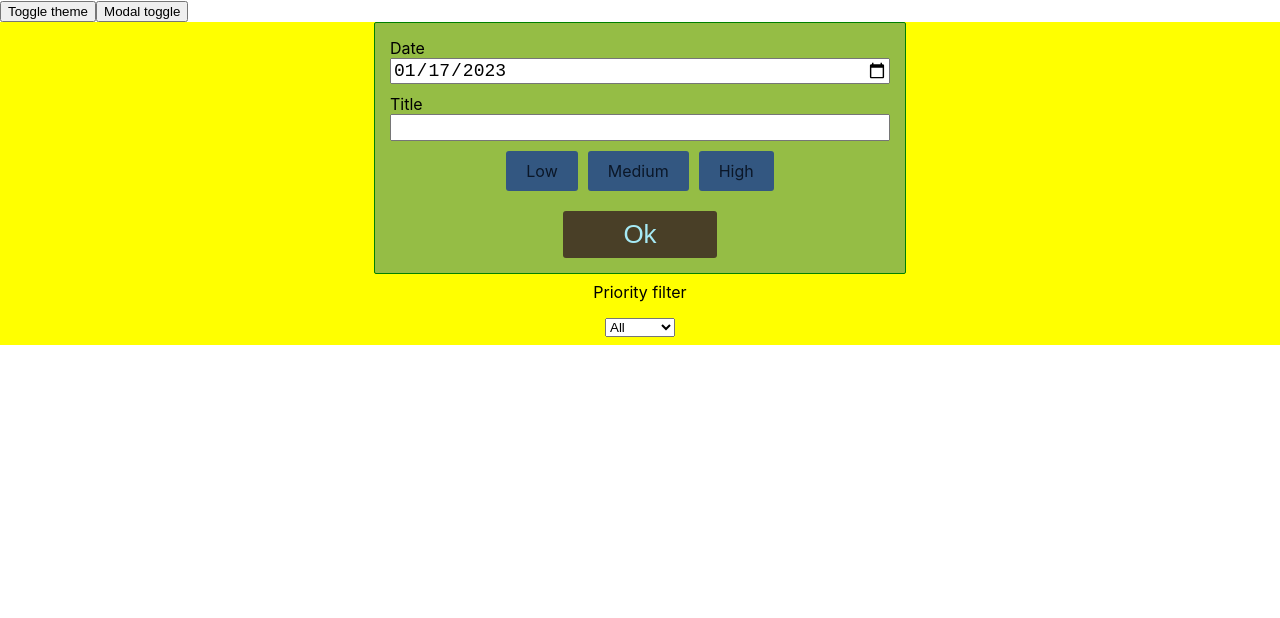
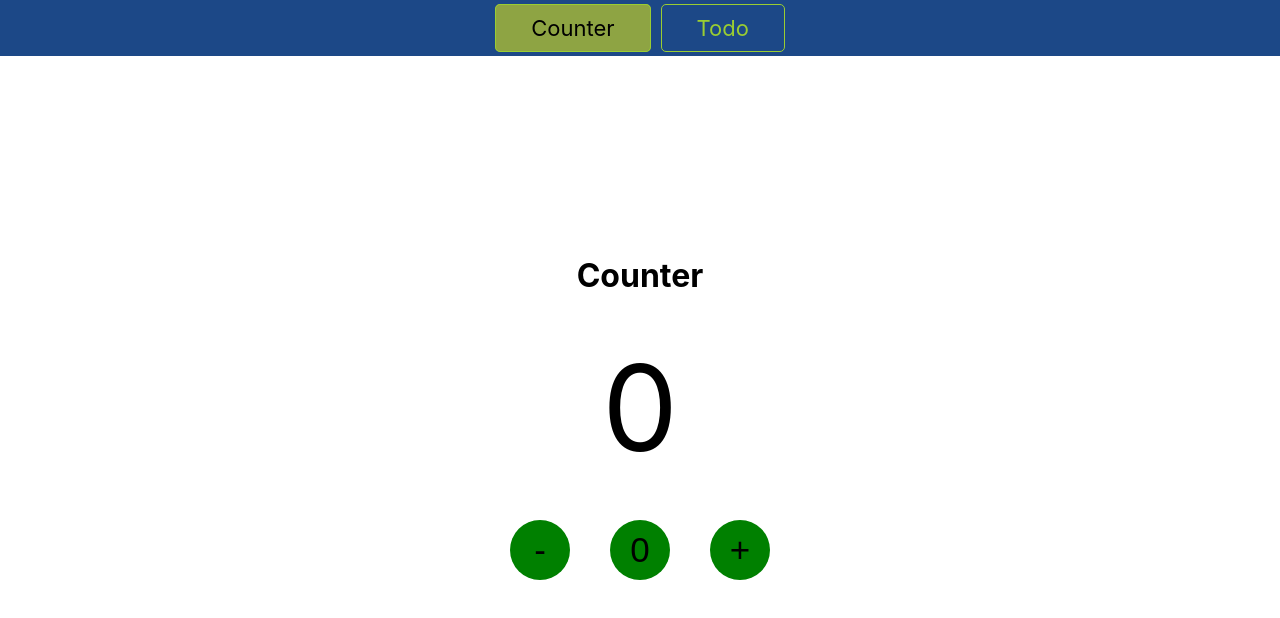
Before and after one commit to z9877969/bc_40, a React (Create React App) app: page /counter in a window 1280 px wide. Shown: the top 618 px of the page. Built offline with nearby package versions, Linux system fonts and the light colour scheme.

Commit message:
adds base code to redux

```diff
--- a/package.json
+++ b/package.json
@@ -9,6 +9,7 @@
     "clsx": "^1.2.1",
     "react": "^18.2.0",
     "react-dom": "^18.2.0",
+    "react-router-dom": "^6.8.0",
     "react-scripts": "5.0.1",
     "sass": "^1.57.1",
     "styled-components": "^5.3.6",
--- a/src/components/App/App.jsx
+++ b/src/components/App/App.jsx
@@ -1,27 +1,17 @@
-import { useState, useContext } from "react";
-import { IsModalOpenContext } from "../..";
-import TodoPage from "../TodoPage/TodoPage";
-// import { useToggle } from "../../hooks/useToggle";
+import { Navigate, Route, Routes } from "react-router-dom";
+import Navigation from "../Navigation/Navigation";
+import TodoPage from "../../pages/TodoPage";
+import CounterPage from "../../pages/CounterPage";
 
 const App = () => {
-  const [theme, setTheme] = useState("light"); // theme = "dark"
-  // const [isModalOpen, setIsModalOpen] = useState(false);
-
-  const { setIsModalOpen } = useContext(IsModalOpenContext);
-
-
-  const toggleTheme = () => {
-    // setTheme("dark");
-    setTheme((prevTheme) => (prevTheme === "dark" ? "light" : "dark"));
-  };
-
   return (
     <>
-      <button onClick={toggleTheme}>Toggle theme</button>
-      <button onClick={() => setIsModalOpen((prev) => !prev)}>
-        Modal toggle
-      </button>
-      <TodoPage theme={theme} />
+      <Navigation />
+      <Routes>
+        <Route path="/counter" element={<CounterPage />} />
+        <Route path="/todo" element={<TodoPage />} />
+        <Route path="*" element={<Navigate to={"/counter"} />} />
+      </Routes>
     </>
   );
 };
--- /dev/null
+++ b/src/components/Counter/Counter.jsx
@@ -0,0 +1,23 @@
+import s from "./Counter.module.scss";
+
+const Counter = () => {
+  return (
+    <div className={s.container}>
+      <h1 className={s.title}>Counter</h1>
+      <p className={s.count}>0</p>
+      <div className={s.btnsWrapper}>
+        <button className={s.btn} type="button">
+          -
+        </button>
+        <button className={s.btn} type="button">
+          0
+        </button>
+        <button className={s.btn} type="button">
+          +
+        </button>
+      </div>
+    </div>
+  );
+};
+
+export default Counter;
--- /dev/null
+++ b/src/components/Counter/Counter.module.scss
@@ -0,0 +1,38 @@
+.container {
+  width: 300px;
+  margin: 0 auto;
+  padding: 200px 0;
+}
+
+.title {
+  text-align: center;
+  margin: 0;
+  margin-bottom: 20px;
+}
+
+.count {
+  font-size: 120px;
+  padding: 20px;
+  margin: 0;
+  margin-bottom: 20px;
+  text-align: center;
+}
+
+.btnsWrapper {
+  display: flex;
+  justify-content: space-around;
+  align-items: center;
+}
+
+.btn {
+  display: flex;
+  justify-content: center;
+  align-items: center;
+  width: 60px;
+  height: 60px;
+  padding: 0;
+  border-radius: 50%;
+  border: none;
+  background-color: green;
+  font-size: 35px;
+}
--- /dev/null
+++ b/src/components/Navigation/Navigation.jsx
@@ -0,0 +1,18 @@
+import { ActiveNavLink, NavContainer } from "./Navigation.styled";
+
+const Navigation = () => {
+  return (
+    <NavContainer>
+      <ul>
+        <li>
+          <ActiveNavLink to="/counter">Counter</ActiveNavLink>
+        </li>
+        <li>
+          <ActiveNavLink to="/todo">Todo</ActiveNavLink>
+        </li>
+      </ul>
+    </NavContainer>
+  );
+};
+
+export default Navigation;
--- /dev/null
+++ b/src/components/Navigation/Navigation.styled.js
@@ -0,0 +1,34 @@
+import { NavLink } from "react-router-dom";
+import styled from "styled-components";
+
+export const NavContainer = styled.nav`
+  margin: 0;
+  padding: 15px;
+  background-color: rgba(4, 53, 122, 0.9);
+
+  & ul {
+    display: flex;
+    justify-content: center;
+    align-items: center;
+
+    margin: 0 auto;
+  }
+
+  & li:not(:last-child) {
+    margin-right: 10px;
+  }
+`;
+
+export const ActiveNavLink = styled(NavLink)`
+  font-size: 22px;
+  padding: 10px 35px;
+  border: 1px solid yellowgreen;
+  color: yellowgreen;
+  background-color: transparent;
+  border-radius: 5px;
+  text-decoration: none;
+  &.active {
+    background-color: #ffff0080;
+    color: black;
+  }
+`;
--- a/src/components/TodoForm/TodoForm.jsx
+++ b/src/components/TodoForm/TodoForm.jsx
@@ -30,17 +30,8 @@ const TodoForm = ({ addTodo }) => {
 
   const handleSubmit = (e) => {
     e.preventDefault();
-    addTodo({ ...form, id: uuidv4() }); // start addTodo
+    addTodo({ ...form, id: uuidv4() });
   };
-
-  // console.log("RENDER_FORM");
-
-  // let n = 0;
-  // while (n < 1e9) {
-  //   n++
-  // }
-
-  // console.log("RENDER_FORM_AFTER_CYCLE");
 
   return (
     <form className={s.form} onSubmit={handleSubmit}>
--- a/src/components/TodoItem/TodoItem.jsx
+++ b/src/components/TodoItem/TodoItem.jsx
@@ -1,10 +1,7 @@
-import { useEffect,useState, useRef } from "react";
 import s from "./TodoItem.module.scss";
 import sprite from "../../assets/icons/sprite.svg";
 
 const TodoItem = ({ title, id, date, priority, removeTodo }) => {
-
-
   return (
     <li key={id} className={s.toDoItem}>
       <p className={s.date}>{date}</p>
@@ -24,16 +21,6 @@ const TodoItem = ({ title, id, date, priority, removeTodo }) => {
           <use href={sprite + "#icon-trash"}></use>
         </svg>
       </button>
-      <button
-        className={s.todoBtn}
-        onClick={() => {
-          console.log("Edit");
-        }}
-      >
-        <svg className={s.icon}>
-          <use href={sprite + "#icon-edit-pencil"}></use>
-        </svg>
-      </button>
     </li>
   );
 };
--- a/src/components/TodoList/TodoList.jsx
+++ b/src/components/TodoList/TodoList.jsx
@@ -1,15 +1,11 @@
 import PropTypes from "prop-types";
-import { useContext } from "react";
-import { IsModalOpenContext } from "../..";
 import TodoItem from "../TodoItem/TodoItem";
 import s from "./TodoList.module.css";
 
 const TodoList = ({ todo, removeTodo }) => {
-  const { isModalOpen } = useContext(IsModalOpenContext);
 
   return (
     <>
-      {isModalOpen && <h1>Modal</h1>}
       <ul className={s.container}>
         {todo.map((item) => (
           <TodoItem key={item.id} {...item} removeTodo={removeTodo} />
--- a/src/index.js
+++ b/src/index.js
@@ -1,86 +1,15 @@
-import React, { createContext, useState } from "react";
+import React from "react";
 import ReactDOM from "react-dom/client";
+import { BrowserRouter } from "react-router-dom";
 import App from "./components/App/App";
 import "./index.scss";
-
-export const IsModalOpenContext = createContext();
-
-const IsModalOpenProvider = ({ children }) => {
-  const [isModalOpen, setIsModalOpen] = useState(false);
-
-  return (
-    <IsModalOpenContext.Provider
-      value={{ isModalOpen, setIsModalOpen}}
-    >
-      {children}
-    </IsModalOpenContext.Provider>
-  );
-};
 
 const root = ReactDOM.createRoot(document.getElementById("root"));
 root.render(
   // <React.StrictMode>
-  <IsModalOpenProvider>
+  <BrowserRouter>
     <App />
-  </IsModalOpenProvider>
+  </BrowserRouter>
+
   // </React.StrictMode>
 );
-
-// const useForm = (initialValues) => {
-//   const [form, setForm] = useState(initialValues);
-
-//   const handleChange = (e) => {
-//     const { name, value } = e.target;
-//     setForm((prev) => ({ ...prev, [name]: value }));
-//   };
-
-//   return { form, handleChange };
-// };
-
-// const Form = () => {
-//   const { form, handleChange } = useForm({ title: "" });
-
-//   return (
-//     <form>
-//       <input name="title" value={form.title} onChange={handleChange} />
-//     </form>
-//   );
-// };
-
-// const Form2 = () => {
-//   const { form, handleChange } = useForm({
-//     title: "",
-//     title1: "",
-//     title2: "",
-//     title3: "",
-//   });
-
-//   return (
-//     <form>
-//       <input name="title" value={form.title} onChange={handleChange} />
-//       <input name="title1" value={form.title1} onChange={handleChange} />
-//       <input name="title2" value={form.title2} onChange={handleChange} />
-//       <input name="title3" value={form.title3} onChange={handleChange} />
-//     </form>
-//   );
-// };
-
-// const fn = () => {
-//   let a = 0;
-
-//   const changeA = (n) => (a = n);
-
-//   const showA = () => console.log(a);
-
-//   return { changeA, showA };
-// };
-
-// const b = fn(); //  { changeA } -> lexEnv1
-// const c = fn(); // { changeA, showA } -> lexEnv2
-
-// b.changeA(2);
-// c.changeA(25);
-// c.showA();
-// b.showA();
-// b.changeA(5);
-// b.showA();
--- /dev/null
+++ b/src/pages/CounterPage.jsx
@@ -0,0 +1,7 @@
+import Counter from "../components/Counter/Counter";
+
+const CounterPage = () => {
+  return <Counter />;
+};
+
+export default CounterPage;
--- a/src/components/TodoPage/TodoPage.jsx
+++ b/src/pages/TodoPage.jsx
@@ -1,15 +1,14 @@
 import { useState, useMemo, useCallback } from "react";
-import ToDoForm from "../TodoForm/TodoForm";
-import ToDoList from "../TodoList/TodoList";
-import PrioritySelect from "../PrioritySelect/PrioritySelect";
-import { useLocalStorage } from "../../hooks/useLocalStorage";
+import ToDoForm from "../components/TodoForm/TodoForm";
+import ToDoList from "../components/TodoList/TodoList";
+import PrioritySelect from "../components/PrioritySelect/PrioritySelect";
+import { useLocalStorage } from "../hooks/useLocalStorage";
 
-const TodoPage = ({ theme }) => {
+const TodoPage = () => {
   const [todo, setTodo] = useLocalStorage("todo", []);
   const [filter, setFilter] = useState("all");
 
   const addTodo = useCallback(
-    // ref1 | ref1 | ref1 ...
     (todo) => {
       setTodo((prevTodo) => [...prevTodo, todo]);
     },
@@ -28,24 +27,17 @@ const TodoPage = ({ theme }) => {
   };
 
   const filteredTodo = useMemo(() => {
-    console.log("useMemo_Todo");
     if (filter === "all") return todo;
     return todo.filter((el) => el.priority === filter);
   }, [todo, filter]);
 
   return (
-    <div
-      style={{
-        backgroundColor: theme === "dark" ? "blue" : "yellow",
-      }}
-    >
+    <>
       <ToDoForm addTodo={addTodo} />
       <PrioritySelect value={filter} onChange={changeFilter} />
       <ToDoList todo={filteredTodo} removeTodo={removeTodo} />
-    </div>
+    </>
   );
 };
 
 export default TodoPage;
-
-// HOC
```
Also changed, not shown: 1 other file (tests, documents, lock files or other folders).
